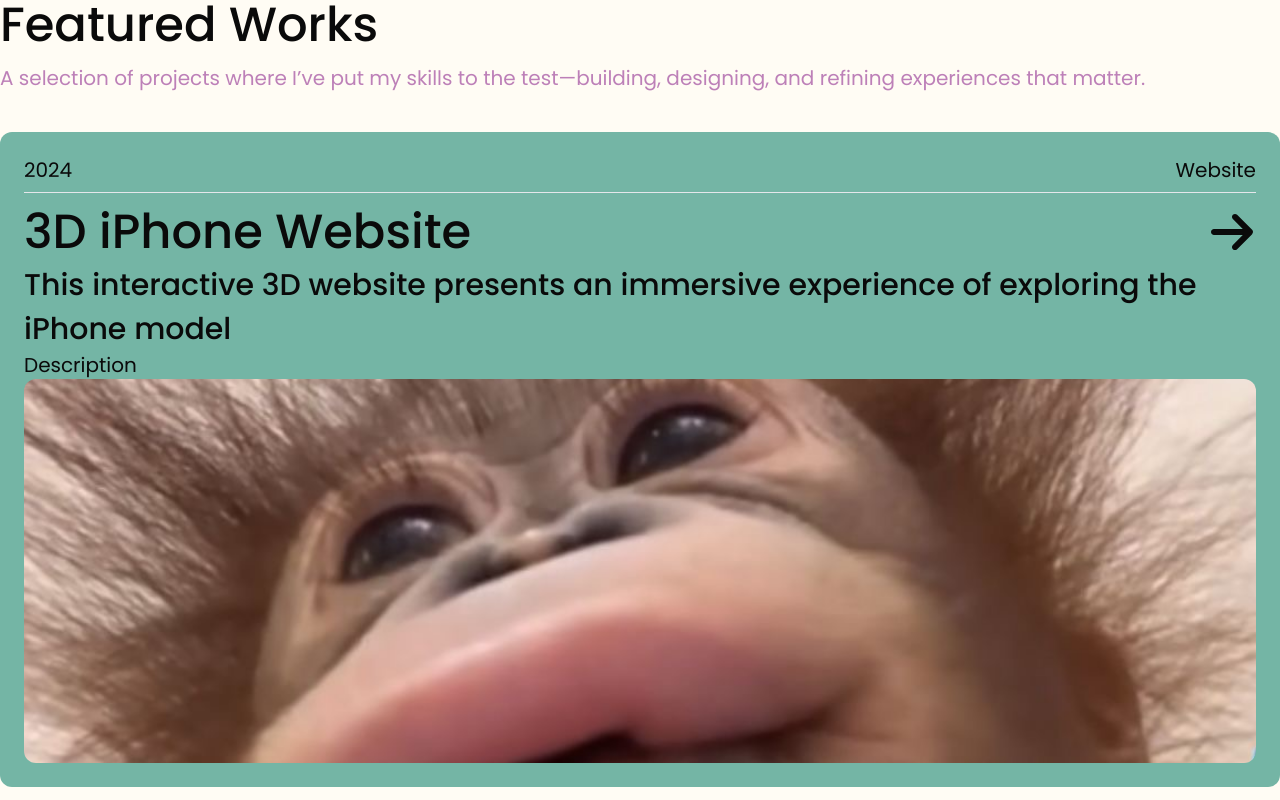
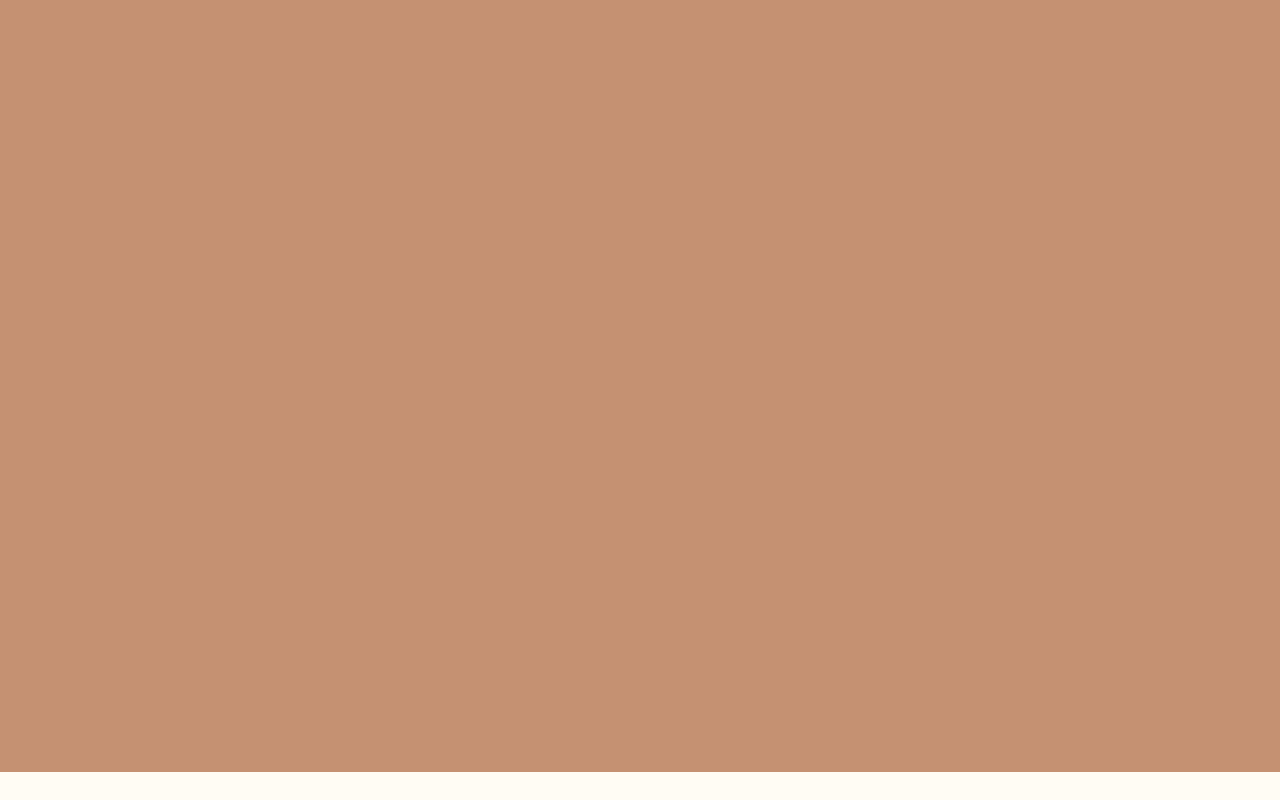
Before and after one commit to Fadi-N/professional-portfolio, a Next.js app: page / in a window 1280 px wide. Shown: the part 1580-2380 px from the top of the page. Built offline with nearby package versions, Linux system fonts and the light colour scheme.

Commit message:
feature | working overlapping cards

```diff
--- a/app/page.tsx
+++ b/app/page.tsx
@@ -4,6 +4,7 @@ import {motion} from "motion/react";
 import Image from "next/image";
 import {FaArrowRight} from "react-icons/fa6";
 import TechStack from "@/components/tech-stack";
+import OverlappingCards from "@/components/overlapping-cards";
 
 const containerVariants = {
     hidden: {},
@@ -177,34 +178,7 @@ export default function Home() {
                     <p className="text-[#bd80b8]">A selection of projects where I’ve put my skills to the test—building,
                         designing, and refining experiences that matter.</p>
                 </div>
-                <div
-                    className="flex-1 bg-[#74b5a5] p-4 md:p-6 lg:p-6 xl:p-6 2xl:p-8 rounded md:rounded-md lg:rounded-lg xl:rounded-xl 2xl:rounded-2xl space-y-2">
-                    <div className="flex justify-between">
-                        <p>2024</p>
-                        <p>Website</p>
-                    </div>
-                    <div className="border-t"></div>
-                    <div>
-                        <div className="flex items-center justify-between">
-                            <h1>3D iPhone Website</h1>
-                            <FaArrowRight
-                                className="text-2xl md:text-3xl lg:text-4xl xl:text-5xl 2xl:text-6xl transform transition-transform duration-300 hover:-rotate-45"/>
-                        </div>
-                        <h3>
-                            This interactive 3D website presents an immersive experience of exploring the iPhone model
-                        </h3>
-                        <p>Description</p>
-                        <div className="relative w-full h-96">
-                            <Image
-                                src="/sample.jpg"
-                                alt="sample"
-                                layout="fill"
-                                objectFit="cover"
-                                className="rounded-xl"
-                            />
-                        </div>
-                    </div>
-                </div>
+                <OverlappingCards/>
 
             </div>
             <div id="contact" className="hero-featured-contact">
--- a/components/overlapping-cards.tsx
+++ b/components/overlapping-cards.tsx
@@ -1,62 +1,61 @@
 "use client"; // jeśli używasz Next.js 13+ z app router
 
-import { motion, useScroll, useTransform } from "framer-motion";
+import {motion, useScroll, useTransform} from "framer-motion";
 
 export default function OverlappingCards() {
-    // Wyciągamy "progres" scrolla w zakresie 0–1
-    const { scrollYProgress } = useScroll();
+    const {scrollYProgress} = useScroll();
 
-    // Definiujemy przesunięcia w osi Y dla każdej karty w zależności od scrolla:
-    // Dla [0, 1] –> [początkowa wartość, końcowa wartość]
-    const card1Y = useTransform(scrollYProgress, [0, 1], [0, -200]);
-    const card2Y = useTransform(scrollYProgress, [0, 1], [200, -100]);
-    const card3Y = useTransform(scrollYProgress, [0, 1], [400, 0]);
+    const card1Y = useTransform(scrollYProgress, [0.15, .95], [260, -160]);
+    const card2Y = useTransform(scrollYProgress, [0.3, .95], [300, -120]);
+    const card3Y = useTransform(scrollYProgress, [0.45, .95], [340, -80]);
+    const card4Y = useTransform(scrollYProgress, [0.6, .95], [380, -40]);
+    const card5Y = useTransform(scrollYProgress, [0.75, .95], [420, 0]);
 
     return (
-        // Kontener z dużą wysokością, by umożliwić scroll
-        <div className="relative h-[400vh]">
-            {/* KARTA 1 */}
+        <div className="relative h-[600vh]">
             <motion.div
-                style={{ y: card1Y }}
-                className="
-          sticky top-0
-          h-screen
-          flex items-center justify-center
-          z-10
-        "
+                style={{y: card1Y}}
+                className="sticky top-0 h-screen flex items-center justify-center z-30"
             >
-                <div className="w-[300px] h-[400px] bg-red-500 text-white flex items-center justify-center rounded-lg">
+                <div className="w-full h-[800px] bg-[#c59172]">
                     Card 1
                 </div>
             </motion.div>
 
-            {/* KARTA 2 (nakłada się na 1) */}
             <motion.div
-                style={{ y: card2Y }}
-                className="
-          sticky top-0
-          h-screen
-          flex items-center justify-center
-          z-20
-        "
+                style={{y: card2Y}}
+                className="sticky top-0 h-screen flex items-center justify-center z-30"
             >
-                <div className="w-[300px] h-[400px] bg-blue-500 text-white flex items-center justify-center rounded-lg">
+                <div className="w-full h-[800px] bg-[#ccb987] text-white flex items-center justify-center rounded-lg">
                     Card 2
                 </div>
             </motion.div>
 
-            {/* KARTA 3 (nakłada się na 2) */}
             <motion.div
-                style={{ y: card3Y }}
-                className="
-          sticky top-0
-          h-screen
-          flex items-center justify-center
-          z-30
-        "
+                style={{y: card3Y}}
+                className="sticky top-0 h-screen flex items-center justify-center z-30"
             >
-                <div className="w-[300px] h-[400px] bg-green-500 text-white flex items-center justify-center rounded-lg">
+                <div
+                    className="w-full h-[800px] bg-[#79a978] text-white flex items-center justify-center rounded-lg">
                     Card 3
+                </div>
+            </motion.div>
+            <motion.div
+                style={{y: card4Y}}
+                className="sticky top-0 h-screen flex items-center justify-center z-30"
+            >
+                <div
+                    className="w-full h-[800px] bg-[#6ba6ef] text-white flex items-center justify-center rounded-lg">
+                    Card 4
+                </div>
+            </motion.div>
+            <motion.div
+                style={{y: card5Y}}
+                className="sticky top-0 h-screen flex items-center justify-center z-30"
+            >
+                <div
+                    className="w-full h-[800px] bg-[#9c9cf8] text-white flex items-center justify-center rounded-lg">
+                    Card5
                 </div>
             </motion.div>
         </div>
```
